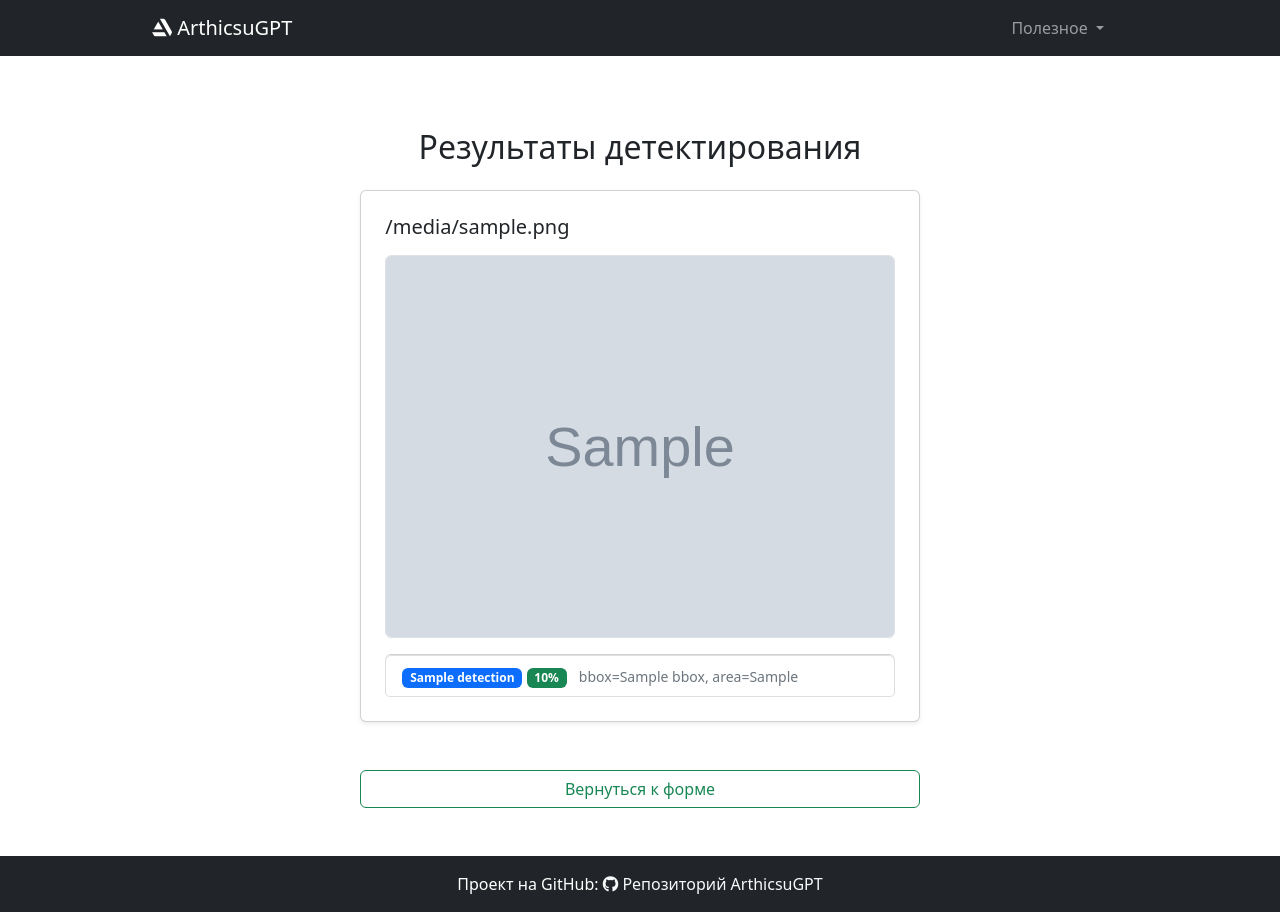
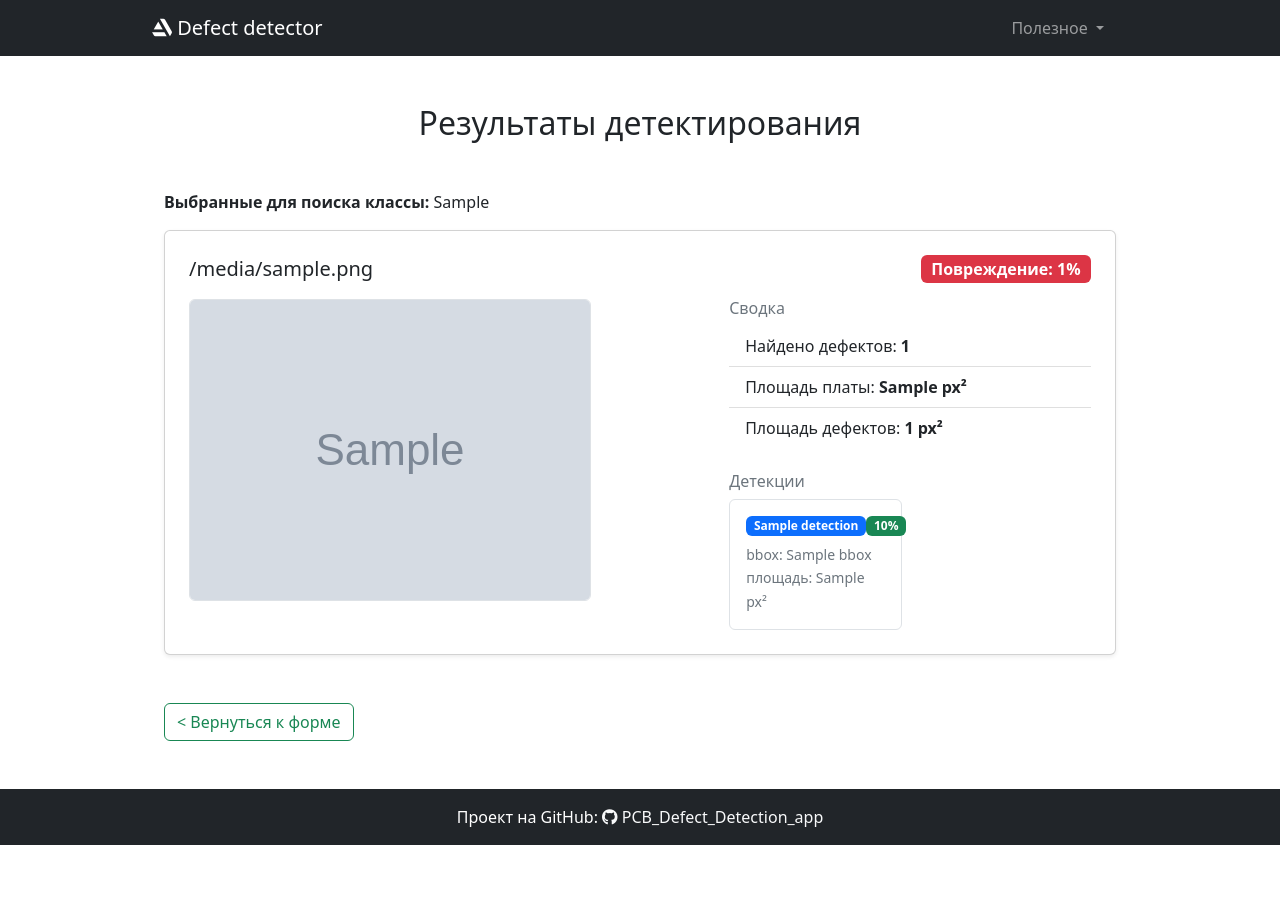
Before and after one commit to Arthicsu/PCB_Defect_Detection_app, a FastAPI app: template templates/pcb_defect_result.html in a window 1280 px wide. After the commit the page ends 845 px from the top, so only its background shows below. Run offline with FastAPI, Linux system fonts and the light colour scheme; the template is opened without the code that fills it: most values are stand-ins (such as "Sample title", 1, 10 or a date in 2020); grey boxes marked "Sample" are stand-in pictures.

Commit message:
- Added download func for zip and json - Some html design changes - New js functions - More bugfixes - Removed Herobrine

```diff
--- a/src/api/routers/log_router.py
+++ b/src/api/routers/log_router.py
@@ -1,21 +1,27 @@
-from fastapi import APIRouter, Request
-from fastapi.responses import HTMLResponse, JSONResponse, FileResponse
+from fastapi import APIRouter, Request, BackgroundTasks
+from fastapi.responses import HTMLResponse,StreamingResponse
 from fastapi.templating import Jinja2Templates
 
 from pathlib import Path
 import json
 
+from src.services.logger import iterfile, remove_file, build_zip
+
 router = APIRouter(prefix="/tab", tags=["LOGS"])
 templates = Jinja2Templates(directory="templates")
 
-log_file = Path("static/logs/detections_log.json")
+zip_name = "full_detections.zip"
+zip_path = Path("static/logs") / zip_name
+uploads_dir = Path("static/uploads")
+
+log_filename = "detections_logs.json"
+log_path = Path("static/logs") / log_filename
 
 @router.get("/logs", response_class=HTMLResponse)
 async def show_logs(request: Request):
-    if log_file.exists():
-        with open(log_file, "r", encoding="utf-8") as f:
+    if log_path.exists():
+        with open(log_path, "r", encoding="utf-8") as f:
             logs = json.load(f)
-        print("Смотри и изучай")
     else:
         print("Ошибка чтения логов! Нет лог-файла!")
         logs = []
@@ -26,7 +32,18 @@ async def show_logs(request: Request):
         "title": "Журнал детекций"
     })
 
+@router.get("/logs/download/json", response_class=StreamingResponse)
+async def download_logs_json():
+    return StreamingResponse(iterfile(log_path), media_type="application/json", headers={"Content-Disposition": f"attachment; filename={log_filename}"})
 
-@router.get("/logs/download/detections_log.json", response_class=FileResponse)
-async def logs_json():
-    return FileResponse(log_file, media_type='application/octet-stream', filename='{}.json'.format(log_file.stem))
+
+@router.get("/logs/download/zip", response_class=StreamingResponse)
+async def download_full_zip(background_tasks: BackgroundTasks):
+    build_zip(
+        zip_path=zip_path,
+        images_dir=uploads_dir,
+        log_path=log_path
+    )
+    background_tasks.add_task(remove_file, zip_path)
+    return StreamingResponse(iterfile(zip_path), media_type="application/zip",
+                             headers={"Content-Disposition": f"attachment; filename={zip_name}"})
--- /dev/null
+++ b/src/models/classes_russian.txt
@@ -0,0 +1,6 @@
+  //  "0": "Непросверленное отверстие",
+  //  "1": "Неровный край",
+  //  "2": "Обрыв цепи",
+  //  "3": "Короткое замыкание",
+  //  "4": "Выступ",
+  //  "5": "Лишняя медь"
--- a/static/js/script.js
+++ b/static/js/script.js
@@ -22,10 +22,33 @@ clsInput.addEventListener('blur', function() {
 });
 
 function previewImages(event) {
+    const files = event.target.files;
     const preview = document.getElementById("preview");
+    const previewCol = document.getElementById("previewCol");
+    const formCol = document.getElementById("formCol");
+    const mainRow = document.getElementById("mainRow");
+
     preview.innerHTML = "";
 
-    [...event.target.files].forEach(file => {
+    if (files.length === 0) {
+        previewCol.classList.add("d-none");
+        formCol.classList.remove("col-lg-5");
+        formCol.classList.add("col-lg-6");
+        mainRow.classList.add("justify-content-center");
+        return;
+    }
+
+    previewCol.classList.remove("d-none");
+
+    formCol.classList.remove("col-lg-6");
+    formCol.classList.add("col-lg-5");
+    previewCol.classList.remove("col-lg-6");
+    previewCol.classList.add("col-lg-7");
+    mainRow.classList.remove("justify-content-center");
+
+    Array.from(files).forEach(file => {
+        if (!file.type.startsWith("image/")) return;
+
         const reader = new FileReader();
         reader.onload = e => {
             const col = document.createElement("div");
@@ -33,12 +56,17 @@ function previewImages(event) {
 
             col.innerHTML = `
                 <div class="card shadow-sm">
-                    <img src="${e.target.result}" class="img-fluid rounded">
+                    <img src="${e.target.result}"
+                         class="img-fluid rounded"
+                         style="height:160px; object-fit:cover">
                     <div class="card-body p-2">
-                        <small class="text-muted">${file.name}</small>
+                        <small class="text-muted d-block text-truncate">
+                            ${file.name}
+                        </small>
                     </div>
                 </div>
             `;
+
             preview.appendChild(col);
         };
         reader.readAsDataURL(file);
--- a/templates/base.html
+++ b/templates/base.html
@@ -9,13 +9,13 @@
     <link rel="stylesheet" href="https://cdnjs.cloudflare.com/ajax/libs/font-awesome/6.0.0/css/all.min.css">
     <script src="../static/js/script.js" defer></script>
     <script src="https://cdn.jsdelivr.net/npm/bootstrap@5.2.3/dist/js/bootstrap.bundle.min.js" defer></script>
-    <title>ArthicsuGPT - {{ title }}</title>
+    <title>Defect detector - {{ title }}</title>
 </head>
 <body>
     <div class="wrapper">
         <nav class="navbar navbar-expand-lg navbar-dark bg-dark">
             <div class="container">
-                <a class="navbar-brand" href="/"><i class="fa-brands fa-artstation"></i> ArthicsuGPT</a>
+                <a class="navbar-brand" href="/"><i class="fa-brands fa-artstation"></i> Defect detector</a>
                 <button class="navbar-toggler" type="button" data-bs-toggle="collapse" data-bs-target="#navbarNav" aria-controls="navbarNav" aria-expanded="false" aria-label="Toggle navigation">
                     <span class="navbar-toggler-icon"></span>
                 </button>
@@ -32,8 +32,13 @@
                                     </a>
                                 </li>
                                 <li>
-                                    <a class="dropdown-item" href="/logs/download/detections_log.json" target="_blank">
+                                    <a class="dropdown-item" href="tab/logs/download/json" target="_blank">
                                         Скачать логи
+                                    </a>
+                                </li>
+                                <li>
+                                    <a class="dropdown-item" href="tab/logs/download/zip" target="_blank">
+                                        Скачать полный архив детектирования
                                     </a>
                                 </li>
                             </ul>
@@ -53,8 +58,8 @@
             <div class="container text-center">
                 <span>
                     Проект на GitHub:
-                    <a href="https://github.com/Arthicsu/ArthicsuGPT" target="_blank" class="text-decoration-none text-light">
-                        <i class="fab fa-github"></i> Репозиторий ArthicsuGPT
+                    <a href="https://github.com/Arthicsu/PCB_Defect_Detection_app" target="_blank" class="text-decoration-none text-light">
+                        <i class="fab fa-github"></i> PCB_Defect_Detection_app
                     </a>
                 </span>
             </div>
--- a/templates/pcb_defect_result.html
+++ b/templates/pcb_defect_result.html
@@ -2,44 +2,103 @@
 
 {% block content %}
 
-<div class="row justify-content-center my-5">
-    <div class="col-lg-7 col-md-10">
+<div class="container my-5">
 
-        <h2 class="text-center my-4">Результаты детектирования</h2>
+    <h2 class="text-center mb-5">Результаты детектирования</h2>
+    <div class="mb-3">
+        <strong>Выбранные для поиска классы:</strong>
+        {% if selected_classes|length == 0 %}
+            <span class="text-muted">все</span>
+        {% else %}
+            {{ selected_classes | join(", ") }}
+        {% endif %}
+    </div>
+    {% for r in results %}
+    <div class="card shadow-sm mb-5 p-4">
 
-        {% for r in results %}
-        <div class="card shadow-sm mb-4 p-4">
+        <div class="d-flex justify-content-between align-items-center mb-3">
+            <h5 class="mb-0">{{ r.filename }}</h5>
+            <span class="badge bg-danger fs-6">
+                Повреждение: {{ r.damage_percent }}%
+            </span>
+        </div>
 
-            <h5 class="mb-3">{{ r.filename }}</h5>
+        <div class="row g-4">
 
+            <div class="col-lg-7">
                 <img src="{{ r.image_url }}"
-                 class="img-fluid rounded border mb-3"
-                 style="max-height: 800px; object-fit: contain;">
+                     class="img-fluid rounded border"
+                     style="max-height: 750px; object-fit: contain;">
+            </div>
+
+            <div class="col-lg-5">
+
+                <div class="mb-4">
+                    <h6 class="text-muted">Сводка</h6>
+                    <ul class="list-group list-group-flush">
+                        <li class="list-group-item">
+                            Найдено дефектов:
+                            <strong>{{ r.detections|length }}</strong>
+                        </li>
+                        <li class="list-group-item">
+                            Площадь платы:
+                            <strong>{{ r.board_area }} px²</strong>
+                        </li>
+                        <li class="list-group-item">
+                            Площадь дефектов:
+                            <strong>{{ r.total_defect_area }} px²</strong>
+                        </li>
+                    </ul>
+                </div>
+
+                <h6 class="text-muted mb-2">Детекции</h6>
 
                 {% if r.detections|length == 0 %}
-                <div class="alert alert-info">Дефекты не обнаружены</div>
+                    <div class="alert alert-success">
+                        Дефекты не обнаружены
+                    </div>
                 {% else %}
-                <div class="list-group">
+                    <div class="row row-cols-1 row-cols-md-2 g-3">
+
                         {% for d in r.detections %}
-                    <div class="list-group-item">
-                        <span class="badge bg-primary">{{ d.class_name }}</span>
-                        <span class="badge bg-success">{{ (d.confidence * 100)|round(1) }}%</span>
-                        <small class="text-muted ms-2">
-                            bbox={{ d.bbox }}, area={{ d.bbox_area }}
+                        <div class="col">
+                            <div class="card h-100 border">
+                                <div class="card-body p-3">
+
+                                    <div class="d-flex justify-content-between mb-2">
+                                        <span class="badge bg-primary">
+                                            {{ d.class_name }}
+                                        </span>
+                                        <span class="badge bg-success">
+                                            {{ (d.confidence * 100) | round(1) }}%
+                                        </span>
+                                    </div>
+
+                                    <small class="text-muted d-block">
+                                        bbox: {{ d.bbox }}
                                     </small>
+                                    <small class="text-muted">
+                                        площадь: {{ d.bbox_area }} px²
+                                    </small>
+
+                                </div>
+                            </div>
                         </div>
                         {% endfor %}
+
                     </div>
                 {% endif %}
 
             </div>
+        </div>
+
+    </div>
     {% endfor %}
 
-        <a href="/" class="btn btn-outline-success w-100 mt-4">
-            Вернуться к форме
+    <a href="/" class="btn btn-outline-success">
+        < Вернуться к форме
     </a>
 
 </div>
-</div>
 
 {% endblock %}
```
Also changed, not shown: src/api/routers/pcb_defect_router.py (+12 -3 lines), src/models/pcb_defect_classes.json (added, +8 -0 lines), src/services/logger.py (+22 -4 lines), templates/pcb_defect_form.html (+12 -6 lines), templates/pcb_defect_logs.html (+81 -17 lines). Lines whose indentation alone changed are shown as unchanged.
